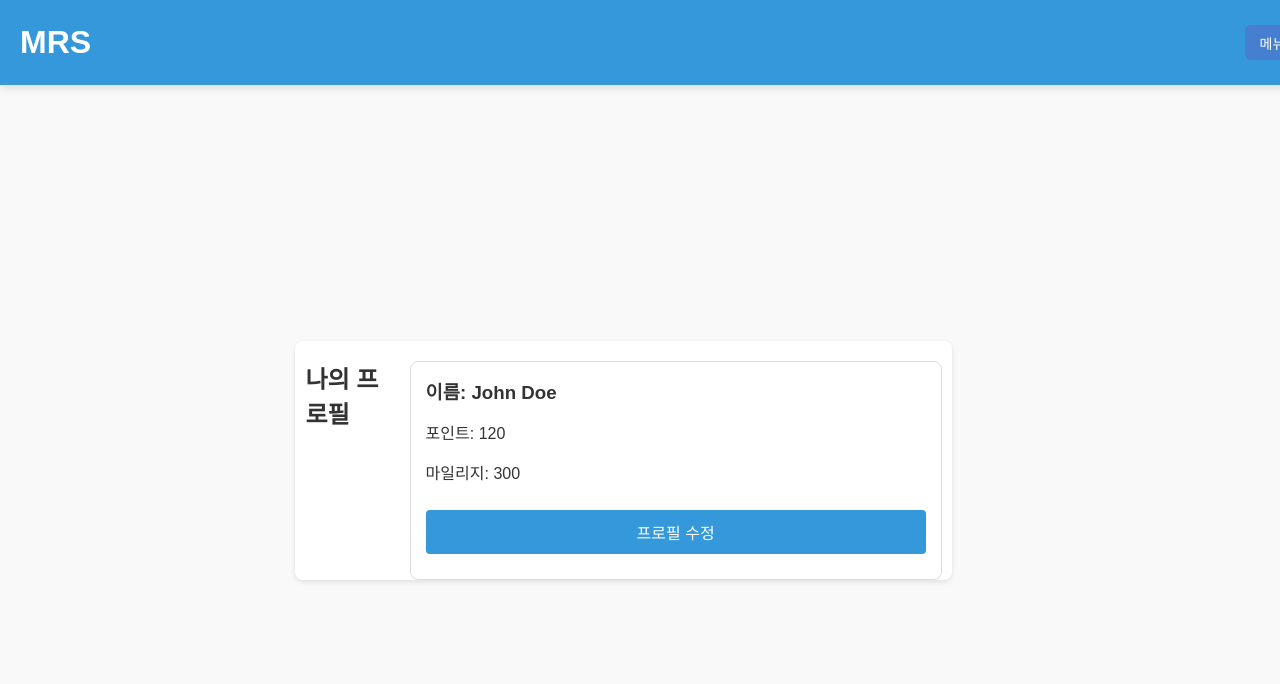
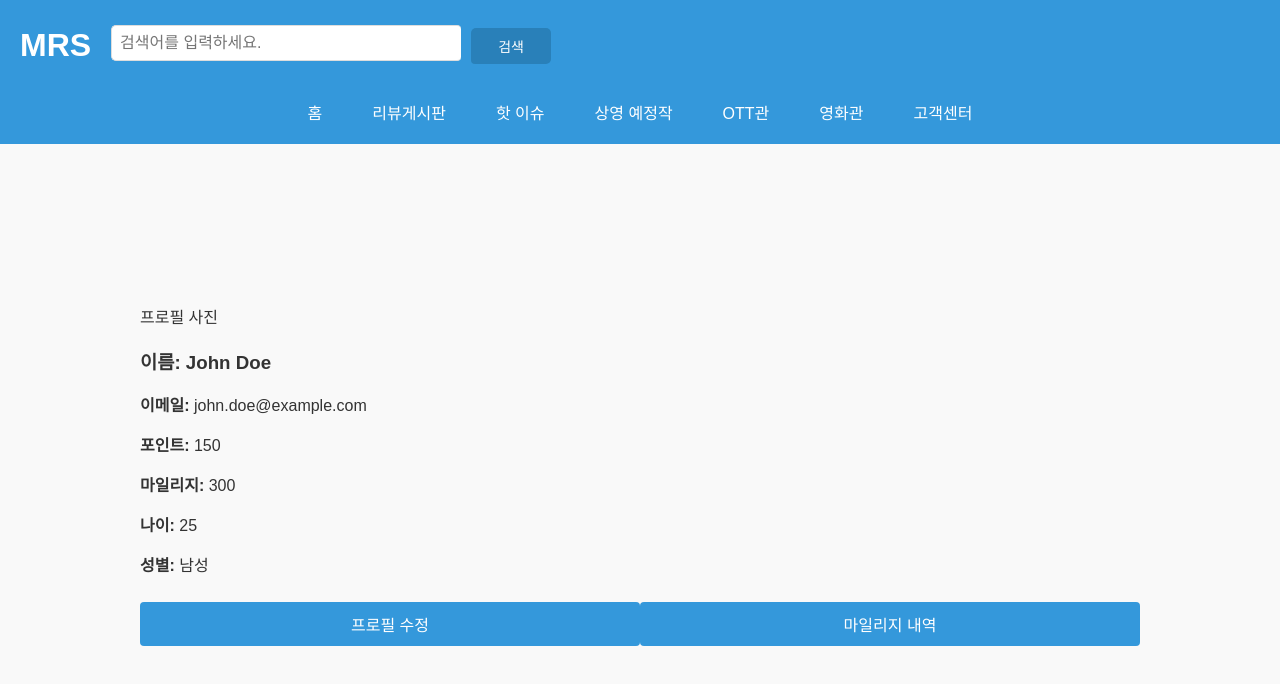
Before and after one commit to sseonu0902/team-project, a React (Create React App) app: page /profile in a window 1280 px wide. Shown: the top 684 px of the page. Built offline with nearby package versions, Linux system fonts and the light colour scheme.

Commit message:
Profile.js 업데이트: 성별, 나이 추가

```diff
--- a/src/Profile.js
+++ b/src/Profile.js
@@ -1,41 +1,169 @@
-import { useState } from "react";
-import { Link } from "react-router-dom"; // Link 컴포넌트 import
+import React, { useState, useEffect, useRef } from "react";
+import { useNavigate, Link } from "react-router-dom";
 import "./Profile.css";
 
 function Profile() {
-  const [menuOpen, setMenuOpen] = useState(false);
+  const navigate = useNavigate();
+  const fileInputRef = useRef(null);
 
-  const toggleMenu = () => {
-    setMenuOpen(!menuOpen);
+  const [isLoggedIn, setIsLoggedIn] = useState(false);
+  const [nickname, setNickname] = useState("");
+  const [email, setEmail] = useState("john.doe@example.com");
+  const [point, setPoint] = useState(150);
+  const [mileage, setMileage] = useState(300);
+  const [profileImage, setProfileImage] = useState(null);
+  const [age, setAge] = useState(25); // 나이 상태 추가
+  const [gender, setGender] = useState("남성"); // 성별 상태 추가
+
+  useEffect(() => {
+    const loginStatus = localStorage.getItem("isLoggedIn") === "true";
+    setIsLoggedIn(loginStatus);
+
+    if (loginStatus) {
+      const storedUser = localStorage.getItem("user");
+      if (storedUser) {
+        const userData = JSON.parse(storedUser);
+        if (userData.nickname) {
+          setNickname(userData.nickname);
+          setEmail(userData.email || "john.doe@example.com");
+        }
+        if (userData.age) setAge(userData.age);
+        if (userData.gender) setGender(userData.gender);
+      }
+    }
+  }, []);
+
+  const handleLogout = () => {
+    localStorage.removeItem("user");
+    localStorage.setItem("isLoggedIn", "false");
+    setIsLoggedIn(false);
+    navigate("/Main");
+  };
+
+  const handleImageClick = () => {
+    fileInputRef.current.click();
+  };
+
+  const handleImageChange = (e) => {
+    const file = e.target.files[0];
+    if (file) {
+      setProfileImage(URL.createObjectURL(file));
+    }
   };
 
   return (
     <div>
       <header>
         <h1>MRS</h1>
-        <button className="menu-button" onClick={toggleMenu}>
-          메뉴
+        <div className="search-container">
+          <input
+            type="text"
+            className="search-input"
+            placeholder="검색어를 입력하세요."
+          />
+          <button className="search-button">검색</button>
+        </div>
+        {isLoggedIn && nickname && (
+          <p
+            className="user-nickname"
+            style={{ cursor: "pointer", textDecoration: "underline" }}
+            onClick={() => navigate("/profile")}
+          >
+            {nickname}님
+          </p>
+        )}
+        <button className="logout-btn" onClick={handleLogout}>
+          로그아웃
         </button>
       </header>
 
-      <div className={`side-menu ${menuOpen ? "open" : ""}`}>
-        <ul>
-          <li><Link to="/LoginMain">홈으로</Link></li> {/* 홈 경로 수정 */}
-          <li><Link to="/community">커뮤니티</Link></li>
-          <li><Link to="/genre">장르</Link></li>
-          <li><Link to="/logout">로그아웃</Link></li> {/* 로그아웃 경로 수정 */}
-        </ul>
-      </div>
+      <nav>
+        <Link to="/LoginMain">홈</Link>
+        <div className="dropdown">
+          <Link to="/MR">리뷰게시판</Link>
+          <div className="dropdown-content">
+            <Link to="/MR">영화 리뷰 게시판</Link>
+            <Link to="/OTTMR">OTT 게시판</Link>
+            <a href="#">시리즈물 게시판</a>
+            <a href="#">자유 게시판</a>
+          </div>
+        </div>
+        <div className="dropdown">
+          <Link to="/genre">핫 이슈</Link>
+          <div className="dropdown-content">
+            <a href="#">TOP10 영화</a>
+            <a href="#">영화 뉴스</a>
+          </div>
+        </div>
+        <div className="dropdown">
+          <Link to="/community">상영 예정작</Link>
+          <div className="dropdown-content">
+            <a href="#">영화관 상영 예정작</a>
+            <a href="#">OTT 상영 예정작</a>
+          </div>
+        </div>
+        <div className="dropdown">
+          <Link to="/profile">OTT관</Link>
+          <div className="dropdown-content">
+            <a href="#">넷플릭스</a>
+            <a href="#">티빙</a>
+            <a href="#">왓챠</a>
+            <a href="#">쿠팡플레이</a>
+            <a href="#">웨이브</a>
+            <a href="#">라프텔</a>
+          </div>
+        </div>
+        <div className="dropdown">
+          <Link to="/contact">영화관</Link>
+          <div className="dropdown-content">
+            <a href="#">CGV</a>
+            <a href="#">롯데시네마</a>
+            <a href="#">메가박스</a>
+          </div>
+        </div>
+        <a href="*">고객센터</a>
+      </nav>
 
-      {menuOpen && <div className="overlay" onClick={toggleMenu}></div>}
-
-      <div className="container">
-        <h2>나의 프로필</h2>
-        <div className="user-info">
-          <h3>이름: John Doe</h3>
-          <p>포인트: 120</p>
-          <p>마일리지: 300</p>
-          <button>프로필 수정</button>
+      <div className="profile-card">
+        <div className="profile-image">
+          <div className="circle" onClick={handleImageClick}>
+            {profileImage ? (
+              <img src={profileImage} alt="프로필" className="preview-image" />
+            ) : (
+              "프로필 사진"
+            )}
+          </div>
+          <input
+            type="file"
+            accept="image/*"
+            ref={fileInputRef}
+            style={{ display: "none" }}
+            onChange={handleImageChange}
+          />
+        </div>
+        <div className="profile-info">
+          <h3>
+            <strong>이름:</strong> {nickname || "John Doe"}
+          </h3>
+          <p>
+            <strong>이메일:</strong> {email}
+          </p>
+          <p>
+            <strong>포인트:</strong> {point}
+          </p>
+          <p>
+            <strong>마일리지:</strong> {mileage}
+          </p>
+          <p>
+            <strong>나이:</strong> {age}
+          </p>
+          <p>
+            <strong>성별:</strong> {gender}
+          </p>
+        </div>
+        <div className="button-group">
+          <button className="profile-btn">프로필 수정</button>
+          <button className="profile-btn">마일리지 내역</button>
         </div>
       </div>
     </div>
```
